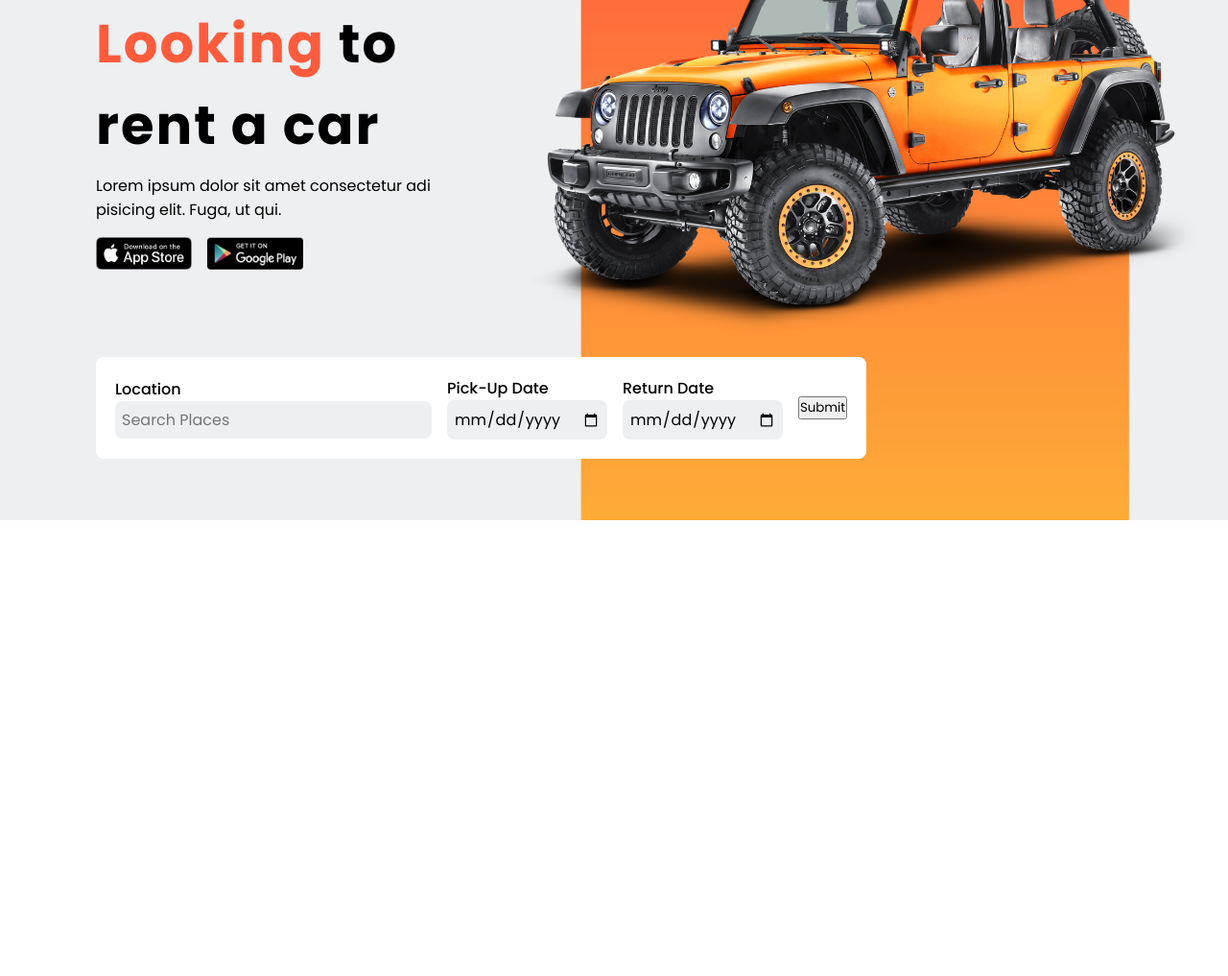
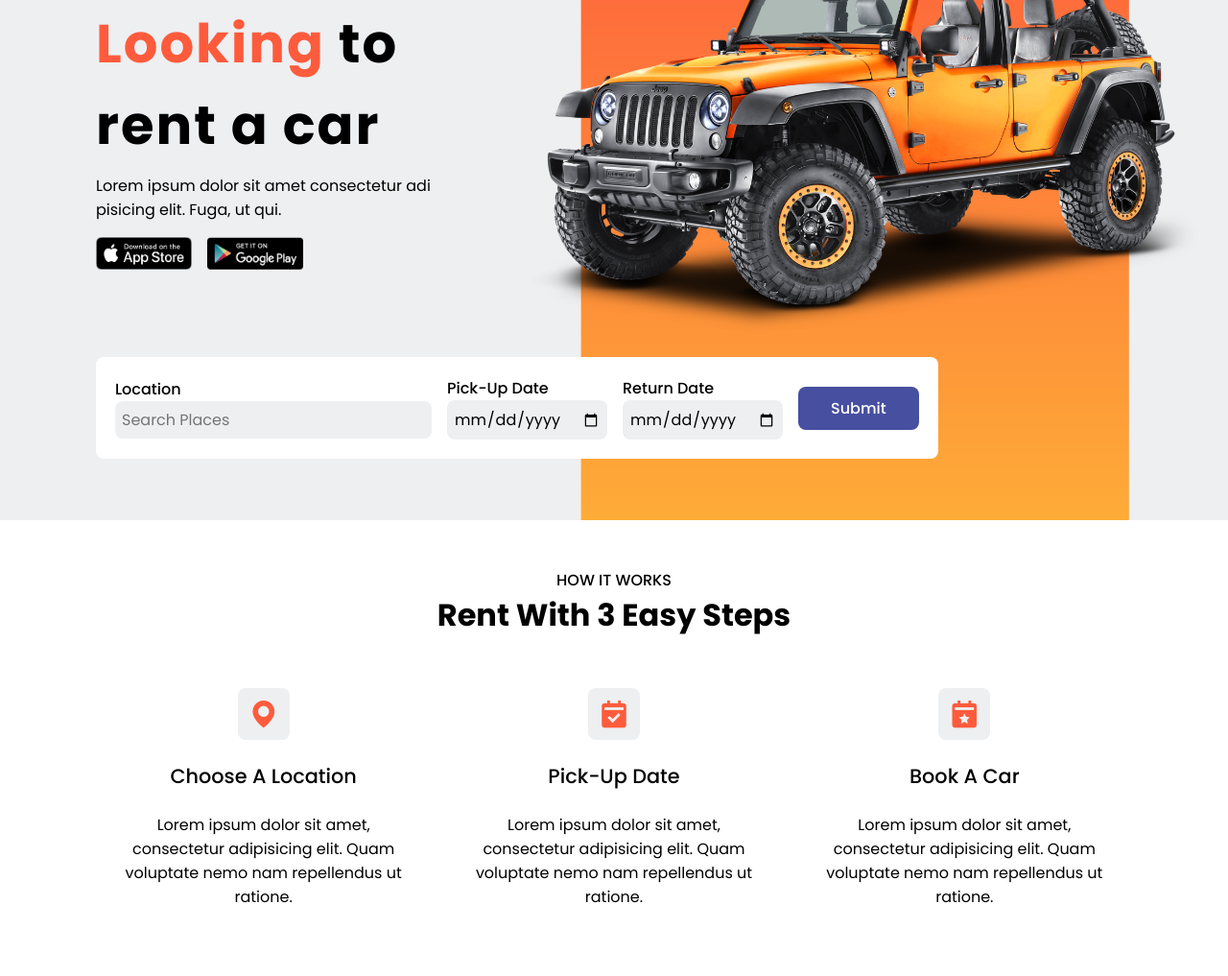
Before and after one commit to GraMati/car-rental-website, a plain HTML site: page index.html in a window 1280 px wide. Shown: the part 283-1300 px from the top of the page at 96% size. Before the commit the page ends 825 px from the top, so only its background shows below. Drawn offline with nearby package versions, Linux system fonts and the light colour scheme.

Commit message:
car-rental-website

```diff
--- a/index.html
+++ b/index.html
@@ -55,6 +55,32 @@
                 </form>
             </div>
         </section>
+        <!-- Ride -->
+        <section class="ride" id="ride">
+            <div class="heading">
+                <span>How It Works</span>
+                <h1>Rent With 3 Easy Steps</h1>
+            </div>
+            <div class="ride-container">
+                <div class="box">
+                    <i class='bx bxs-map'></i>
+                    <h2>Choose A Location</h2>
+                    <p>Lorem ipsum dolor sit amet, consectetur adipisicing elit. Quam voluptate nemo nam repellendus ut ratione.</p>
+                </div>
+
+                <div class="box">
+                    <i class='bx bxs-calendar-check' ></i>
+                    <h2>Pick-Up Date</h2>
+                    <p>Lorem ipsum dolor sit amet, consectetur adipisicing elit. Quam voluptate nemo nam repellendus ut ratione.</p>
+                </div>
+
+                <div class="box">
+                    <i class='bx bxs-calendar-star' ></i>
+                    <h2>Book A Car</h2>
+                    <p>Lorem ipsum dolor sit amet, consectetur adipisicing elit. Quam voluptate nemo nam repellendus ut ratione.</p>
+                </div>
+            </div>
+        </section>
 
 
 
--- a/styles.css
+++ b/styles.css
@@ -161,3 +161,52 @@ header{
     border-radius: 0.5rem;
     font-size: 1rem;
 }
+
+.form-container form .btn{
+    flex: 1 1 7rem;
+    padding: 10px 34px;
+    border: none;
+    border-radius: 0.5rem;
+    background: #474fa0;
+    color: #fff;
+    font-size: 1rem;
+    font-weight: 500;
+}
+.form-container form .btn:hover{
+    background: var(--main-color);
+}
+
+.heading{
+    text-align: center;
+}
+.heading span{
+    font-weight: 500;
+    text-transform: uppercase;
+}
+.heading h1{
+    font-size: 2rem;
+}
+
+.ride-container{
+    display: grid;
+    align-items: center;
+    grid-template-columns: repeat(auto-fit, minmax(250px, auto));
+    gap: 1rem;
+    margin-top: 2rem;
+}
+.ride-container .box{
+    text-align: center;
+    padding: 20px;
+}
+.ride-container .box .bx{
+    font-size: 34px;
+    padding: 10px;
+    background: #eeeff1;
+    border-radius: 0.5rem;
+    color: var(--main-color);
+}
+.ride-container .box h2{
+    font-size: 1.3rem;
+    font-weight: 500;
+    margin: 1.4rem;
+}
```
